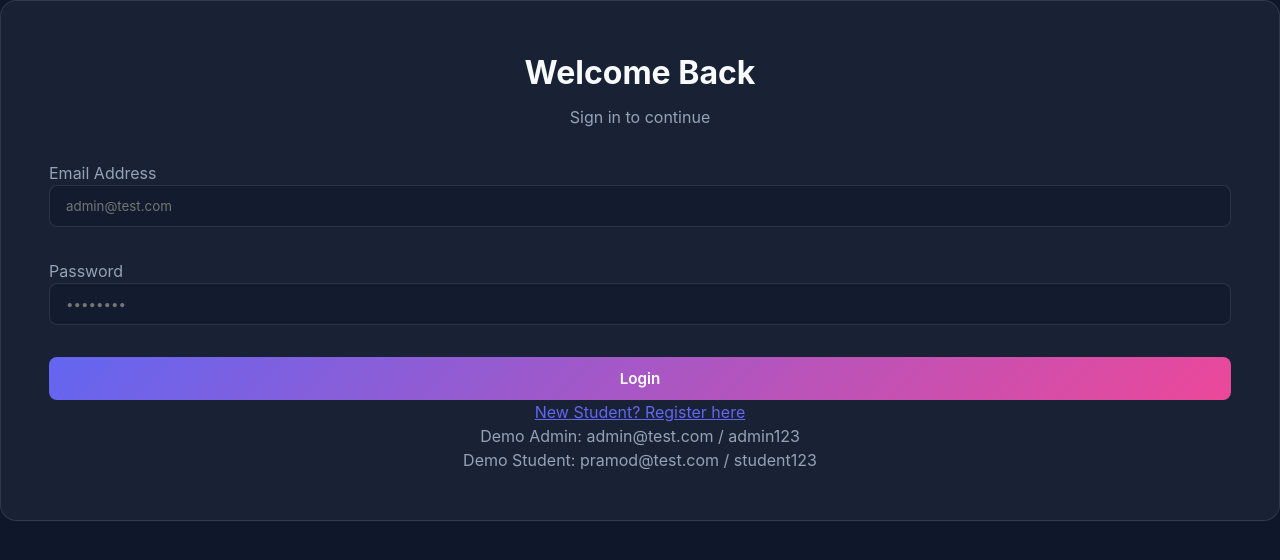
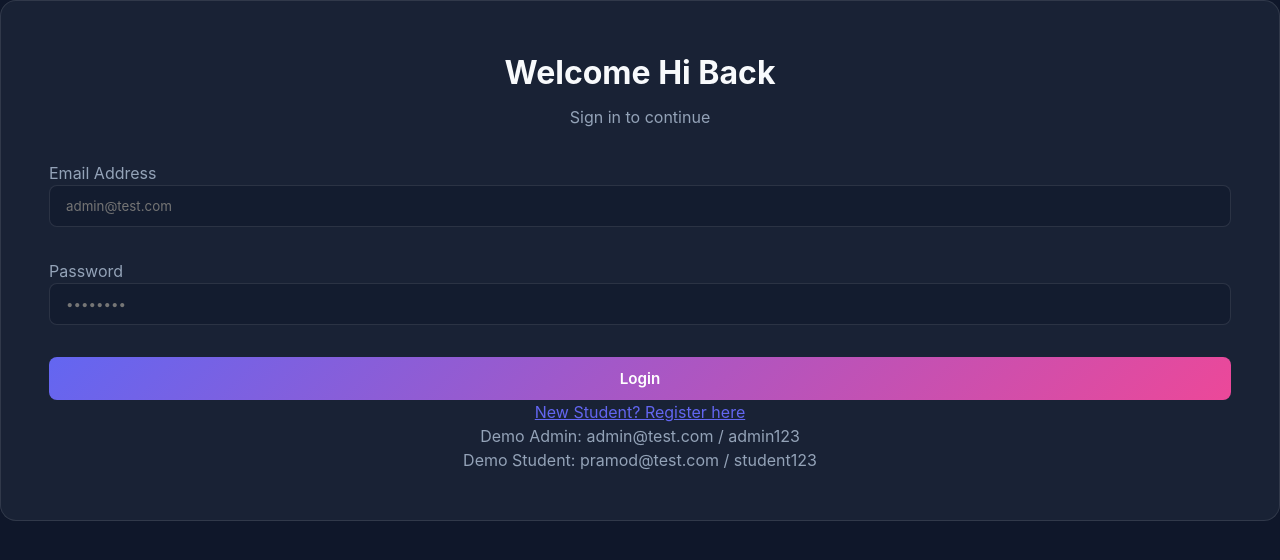
Before and after one commit to thisispramod/tuts-etests, a React (Vite) app in the folder client/: page /login in a window 1280 px wide. Shown: the top 560 px of the page. Built offline with nearby package versions, Linux system fonts and the light colour scheme; no server answers.

Commit message:
testing login page

```diff
--- a/client/src/pages/Login.jsx
+++ b/client/src/pages/Login.jsx
@@ -27,7 +27,7 @@
     return (
         <div className="flex items-center justify-center min-h-screen">
             <div className="glass-panel p-8 w-full max-w-md animate-fade-in" style={{ padding: '3rem' }}>
-                <h1 className="text-3xl font-bold text-center mb-2">Welcome Back</h1>
+                <h1 className="text-3xl font-bold text-center mb-2">Welcome Hi Back</h1>
                 <p className="text-center text-gray mb-8">Sign in to continue</p>
 
                 {error && <div className="p-3 mb-4 bg-red-500/20 text-red-200 rounded text-sm text-center">{error}</div>}
```
